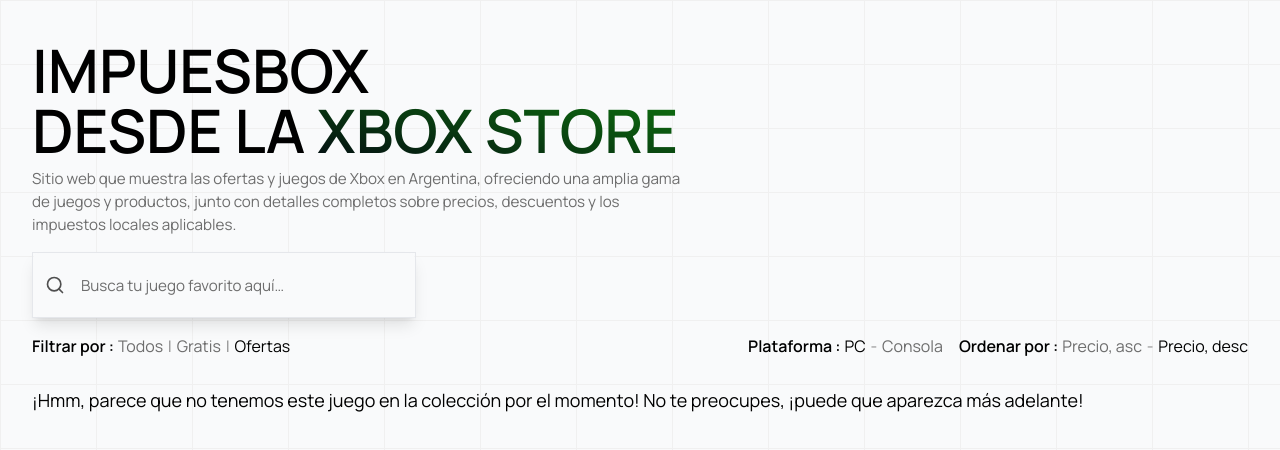
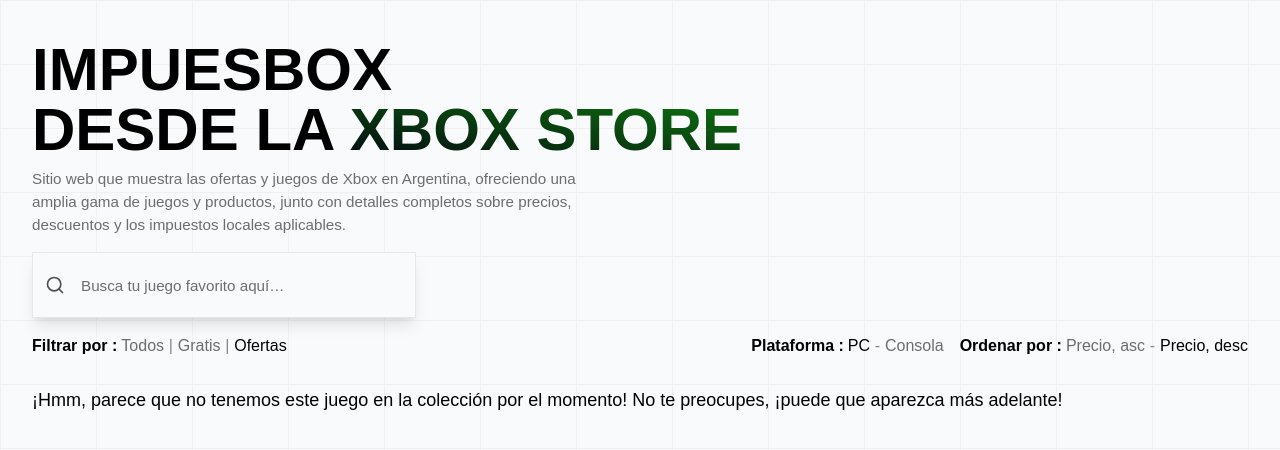
Before and after one commit to lucaspausin/impuesbox, a React (Vite) app: page / in a window 1280 px wide. Shown: the top 450 px of the page. Built offline with nearby package versions, Linux system fonts and the light colour scheme; no server answers.

Commit message:
Reemplazada fuente de Google Fonts con Fontsource para pruebas; eliminadas clases de CSS no utilizadas.

```diff
--- a/package.json
+++ b/package.json
@@ -9,6 +9,7 @@
 		"preview": "vite preview"
 	},
 	"dependencies": {
+		"@fontsource-variable/manrope": "^5.0.20",
 		"axios": "^1.6.8",
 		"framer-motion": "^11.2.2",
 		"googleapis": "^137.1.0",
--- a/src/App.css
+++ b/src/App.css
@@ -1,6 +1,6 @@
 body {
 	background-color: #f9fafb;
-	font-family: Manrope;
+	font-family: "Manrope Variable", sans-serif;
 }
 
 #root {
--- a/src/App.jsx
+++ b/src/App.jsx
@@ -7,6 +7,8 @@ import Games from "./components/games";
 import Filter from "./components/filter";
 import OrderBy from "./components/orderBy";
 import Platform from "./components/platform";
+
+import "@fontsource-variable/manrope";
 
 function App() {
 	const [search, setSearch] = useState("");
--- a/src/components/card.jsx
+++ b/src/components/card.jsx
@@ -12,10 +12,10 @@ function Card({ title, price, imgsrc, originalprice, discount, href }) {
 					}
 					loading="lazy"
 					alt="Imagen de juego de Xbox"
-					className="h-36 w-36 object-cover rounded-full contrast-125 drop-shadow-2xl shadow-inner border border-gray-200"
+					className="h-36 w-36 object-cover rounded-full contrast-125 drop-shadow-2xl shadow-inner border-2 border-gray-200"
 				/>
 				<div className="flex flex-col items-start justify-center gap-2 w-full pt-3">
-					<p className="text-[0.95rem] px-[0.25rem] right-3 top-3 md:absolute bg-yellow-300 rounded-sm text-yellow-950 opacity-95 font-semibold">
+					<p className="text-[0.95rem] px-[0.25rem] right-3 top-3 md:absolute bg-yellow-300 rounded-sm text-yellow-950 font-semibold">
 						{discount}
 					</p>
 					<a
--- a/src/index.css
+++ b/src/index.css
@@ -1,5 +1,3 @@
-@import url("https://fonts.googleapis.com/css2?family=Manrope:wght@200..800&display=swap");
-
 @tailwind base;
 @tailwind components;
 @tailwind utilities;
@@ -24,10 +22,6 @@
 	}
 
 	100% {
-		transform: scale(1); /* Vuelve al tamaño original */
+		transform: scale(1);
 	}
 }
-
-.element {
-	animation: myAnim 1s ease-in-out; /* Duración de la animación y función de temporización */
-}
```
Also changed, not shown: Caddyfile.txt (deleted), 1 other file (tests, documents, lock files or other folders).
